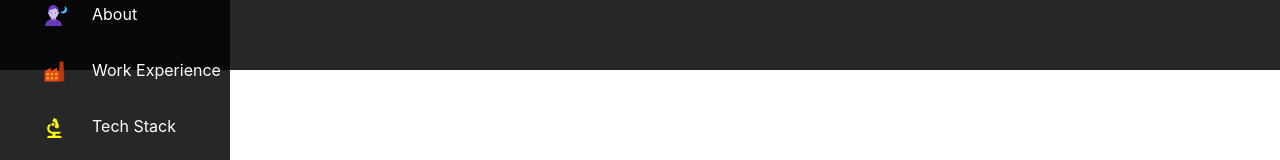
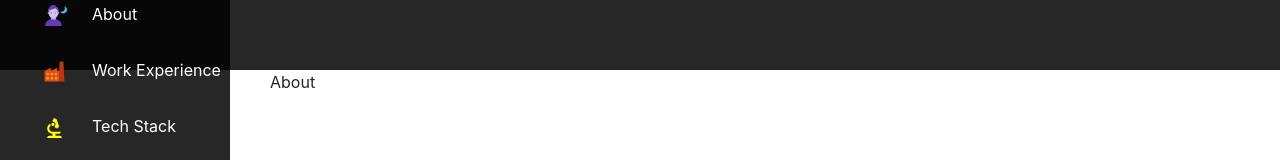
Before and after one commit to faithfulonoriobakpo/portfolio-website-react, a React (Create React App) app in the folder Frontend/: page / in a window 1280 px wide. Shown: the part 330-490 px from the top of the page. Built offline with nearby package versions, Linux system fonts and the light colour scheme.

Commit message:
Addedd About component

```diff
--- a/Frontend/src/App.js
+++ b/Frontend/src/App.js
@@ -1,10 +1,12 @@
 import React from 'react';
 import Sidebar from './Components/Sidebar/Sidebar';
+import About from './Components/About/About';
 
 const App = () => {
   return(
     <>
       <Sidebar />
+      <About />
     </>
   );
 }
--- /dev/null
+++ b/Frontend/src/Components/About/About.js
@@ -0,0 +1,12 @@
+import React from 'react';
+import './About.css';
+
+const About = () => {
+  return (
+    <div className='container' style={{'padding': '0 200px'}}>
+        About
+    </div>
+  )
+}
+
+export default About
```
Also changed, not shown: Frontend/src/Components/About/About.css (added).
